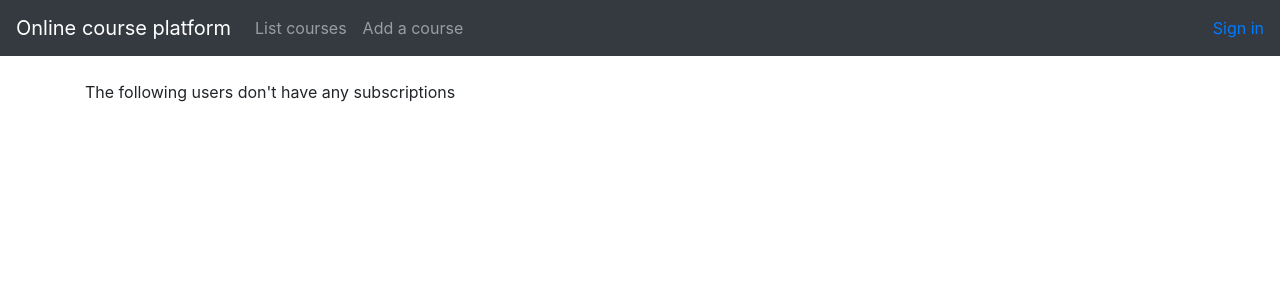
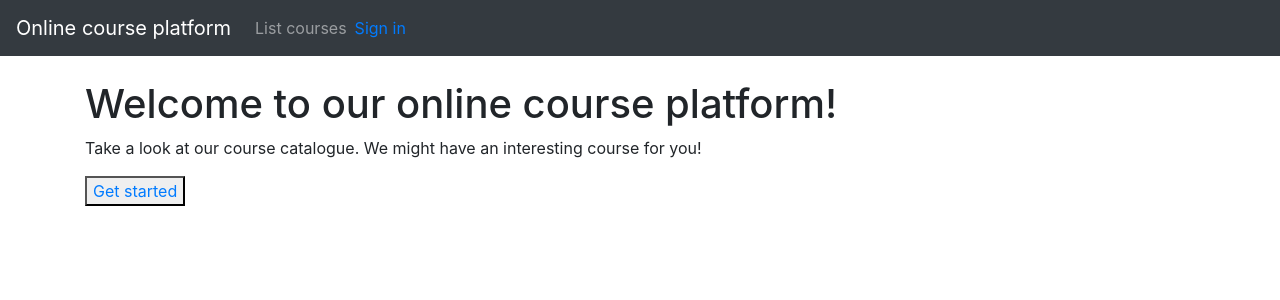
Before and after one commit to Aleksipa/online_course_platfrom, a Flask app: page / in a window 1280 px wide. Shown: the top 300 px of the page. Run offline with Flask 2, Linux system fonts and the light colour scheme; data comes from the database, SQL or seed files in the repository; both versions use the stored data as it was after the commit; some libraries are stand-ins or nearby versions.

Commit message:
your subscription added

```diff
--- a/application/auth/models.py
+++ b/application/auth/models.py
@@ -34,12 +34,12 @@ class User(Base):
             return self.urole
 
     @staticmethod
-    def find_users_with_no_subscription(done='0'):
-        stmt = text("SELECT Account.id, Account.name FROM Account"
-                     " LEFT JOIN Course ON Course.account_id = Account.id"
-                     " WHERE (Course.done IS null OR Course.done = :done)"
-                     " GROUP BY Account.id"
-                     " HAVING COUNT(Course.id) = 0").params(done=done)
+    def find_users_subscriptions(done='1'):
+        stmt = text("SELECT Course.id, Course.name FROM Course"
+                     " LEFT JOIN Account ON Course.account_id = Account.id"
+                     " WHERE (Course.done = :done)"
+                     " GROUP BY Course.id"
+                     " HAVING COUNT(*) > 0").params(done=done)
         res = db.engine.execute(stmt)
 
         response = []
--- a/application/courses/views.py
+++ b/application/courses/views.py
@@ -1,5 +1,6 @@
 from flask import redirect, render_template, request, url_for
 from flask_login import current_user
+from application.auth.models import User
 
 from application import app, db, login_required
 from application.courses.models import Course
@@ -40,3 +41,7 @@ def courses_create():
     db.session().commit()
 
     return redirect(url_for("courses_index"))
+
+@app.route("/your_courses", methods=["GET"])
+def your_courses_index():
+	return render_template("courses/your_courses.html", your_courses=User.find_users_subscriptions())
--- a/application/templates/index.html
+++ b/application/templates/index.html
@@ -1,19 +1,14 @@
 {% extends "layout.html" %}
 
 {% block body %}
-{% if needs_courses is defined %}
+<H1>
+  Welcome to our online course platform!
+</H1>
 <p>
-  The following users don't have any subscriptions
+  Take a look at our course catalogue. We might have an interesting course for you!
 </p>
-
-<ul>
-  {% for user in needs_courses %}
-  <li>
-    {{user.id}} {{user.name}}
-  </li>
-  {% endfor %}
-</ul>
-
-{% endif %}
+<button>
+  <a href="/courses">Get started</a>
+</button>
 
 {% endblock %}
--- a/application/templates/layout.html
+++ b/application/templates/layout.html
@@ -17,16 +17,20 @@
           <li class="nav-item">
             <a class="nav-link" href="{{ url_for('courses_index') }} ">List courses</a>
           </li>
+          {% if current_user.is_authenticated %}
           <li class="nav-item">
             <a class="nav-link" href="{{ url_for('courses_form') }} ">Add a course</a>
           </li>
+          <li class="nav-item">
+            <a class="nav-link" href="{{ url_for('your_courses_index') }} ">Your courses</a>
+          </li>
         </ul>
         <div class="form-inline mt-2 mt-md-0">
-          {% if current_user.is_authenticated %}
-          <p>
+          <p style="color:white;">
 	        Hello {{ current_user.name }}. <a href="{{ url_for('auth_logout') }}">Sign out</a>
           </p>
           {% else %}
+          <div class="form-inline mt-2 mt-md-0">
           <a href="{{ url_for('auth_login') }}">Sign in</a>
           {% endif %}
         </div>
--- a/application/views.py
+++ b/application/views.py
@@ -4,4 +4,4 @@ from application.auth.models import User
 
 @app.route("/")
 def index():
-    return render_template("index.html", needs_courses=User.find_users_with_no_subscription())
+    return render_template("index.html")
```
Also changed, not shown: application/templates/courses/your_courses.html (added, +19 -0 lines), application/courses.db.
